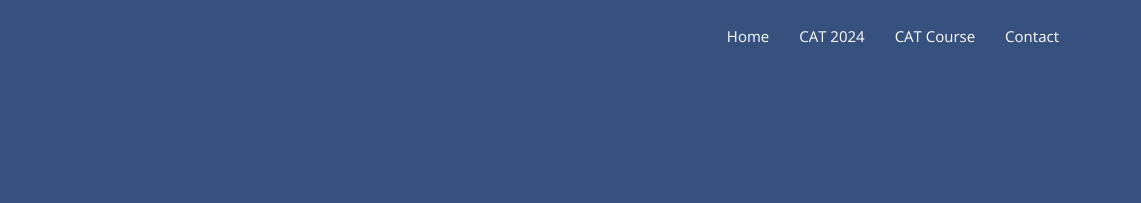
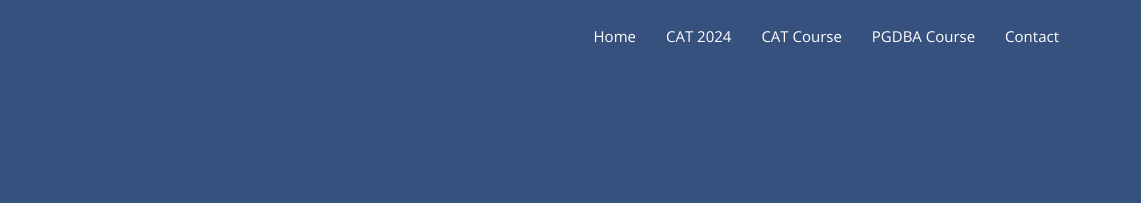
Before and after one commit to iquantain/catcoaching, a plain HTML site: page cat-2024.html in a window 1280 px wide. Shown: the top 203 px of the page, 139-1280 px from the left. Drawn offline with nearby package versions, Linux system fonts and the light colour scheme.

Commit message:
Update cat-2024.html

```diff
--- a/cat-2024.html
+++ b/cat-2024.html
@@ -52,6 +52,7 @@
           <li><a href="index.html">Home</a></li>
           <li><a href="cat-2024.html">CAT 2024</a></li>
           <li><a href="cat-course.html">CAT Course</a></li>
+          <li><a href="pgdba-course.html">PGDBA Course</a></li>
           <li><a class="nav-link scrollto" href="https://catcoaching.pages.dev/#contact">Contact</a></li>
         </ul>
         <i class="bi bi-list mobile-nav-toggle"></i>
```
